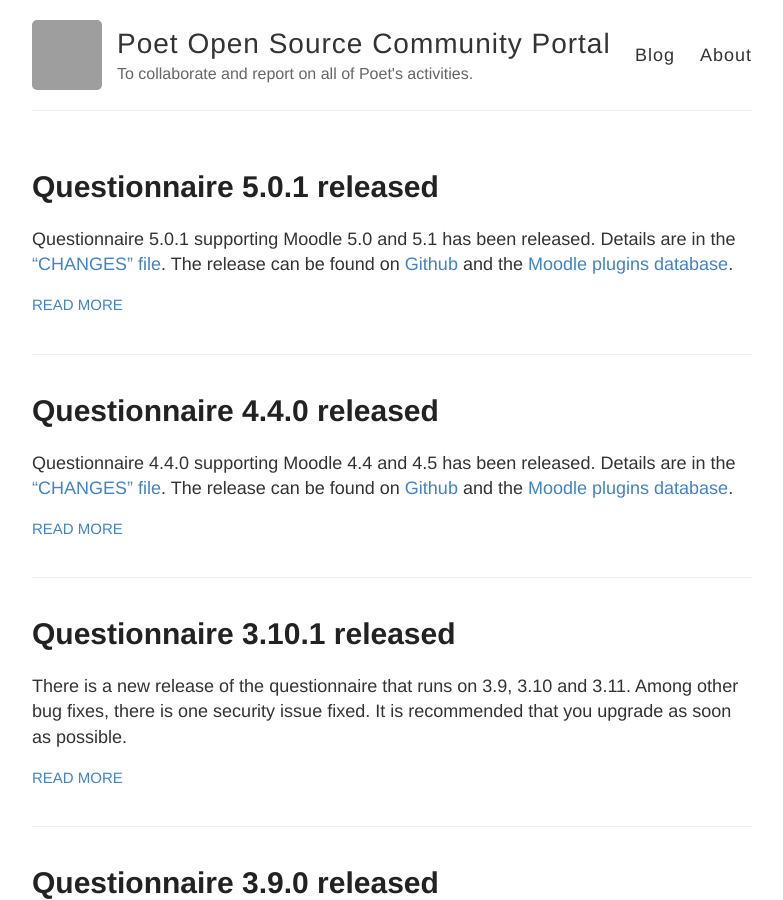
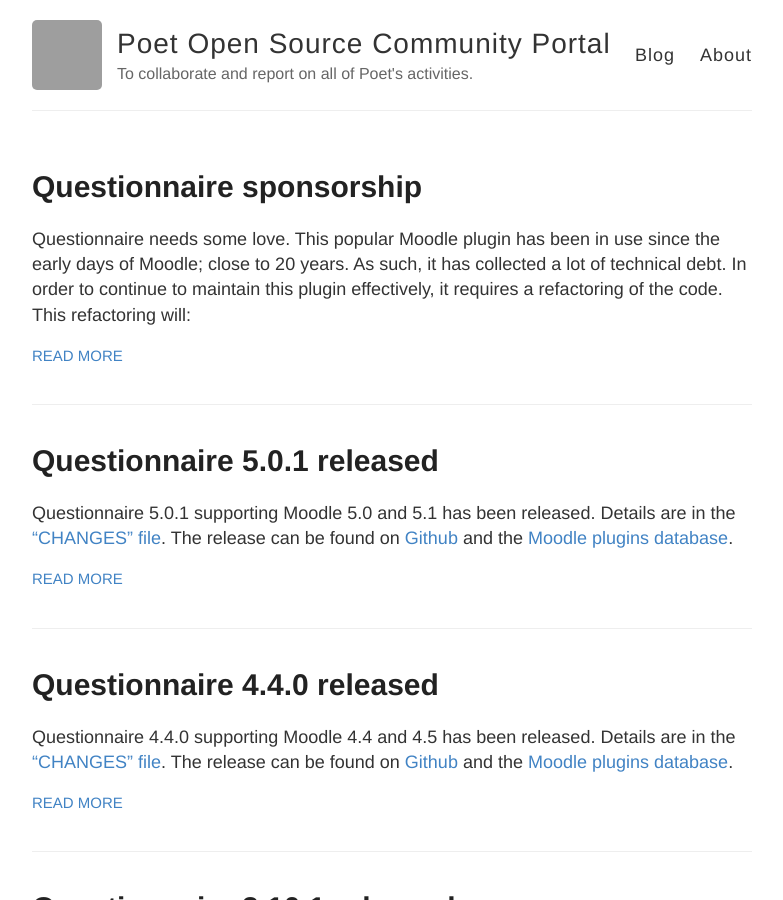
Before and after one commit to PoetOS/PoetOS.github.io, a Jekyll site: the page built from index.html, in a window 1280 px wide and 900 px high. Shown: the whole window, without its empty margins (248-1031 px from the left). Built offline with Jekyll 4.4.1, drawn with Linux system fonts in a browser that asks for light colours; grey boxes are pictures that could not be loaded.

Commit message:
Adding sponsorship information.

```diff
--- /dev/null
+++ b/_posts/2025-11-17-sponsorship.md
@@ -0,0 +1,13 @@
+---
+layout: post
+title: Questionnaire sponsorship
+---
+Questionnaire needs some love. This popular Moodle plugin has been in use since the early days of Moodle; close to 20 years. As such, it has collected a lot of technical debt. In order to continue to maintain this plugin effectively, it requires a refactoring of the code. This refactoring will:
+
+* bring it up to current Moodle coding standards,
+* separate function into maintainable classes,
+* significantly reduce the amount of code,
+* improve performance,
+* set the path for future maintainability.
+
+In order to achieve this, I need to dedicate time and resources. Your [sponsorship](https://github.com/sponsors/mchurchward) can help that happen.
--- a/about.md
+++ b/about.md
@@ -4,11 +4,19 @@ title: About Poet
 permalink: /about/
 ---
 
-Some information about you!
+One of my most popular projects is the [Moodle questionnaire plugin](https://github.com/PoetOS/moodle-mod_questionnaire). Available in the Moodle Plugins Database, questionnaire is used on tens of thousands of sites and has been in the top twenty, and often the top ten most popular downloads since it was first released for Moodle 1.* many years ago.
+I have other plugins in various states of development, that are gaining popularity as well.
+Currently, these are maintained on my own time, or when specific work is sponsored. Your [sponsorship](https://github.com/sponsors/mchurchward) would allow me to apply more efforts on these projects on a more regular schedule, and add new features as requested in a timely fashion.
 
 ### More Information
 
-A place to include any other types of information that you'd like to include about yourself.
+Questionnaire needs some love. This popular Moodle plugin has been in use since the early days of Moodle; close to 20 years. As such, it has collected a lot of technical debt. In order to continue to maintain this plugin effectively, it requires a refactoring of the code. This refactoring will:
+* bring it up to current Moodle coding standards,
+* separate function into maintainable classes,
+* significantly reduce the amount of code,
+* improve performance,
+* set the path for future maintainability.
+In order to achieve this, I need to dedicate time and resources. Your [sponsorship](https://github.com/sponsors/mchurchward) can help that happen.
 
 ### Contact me
 
```
